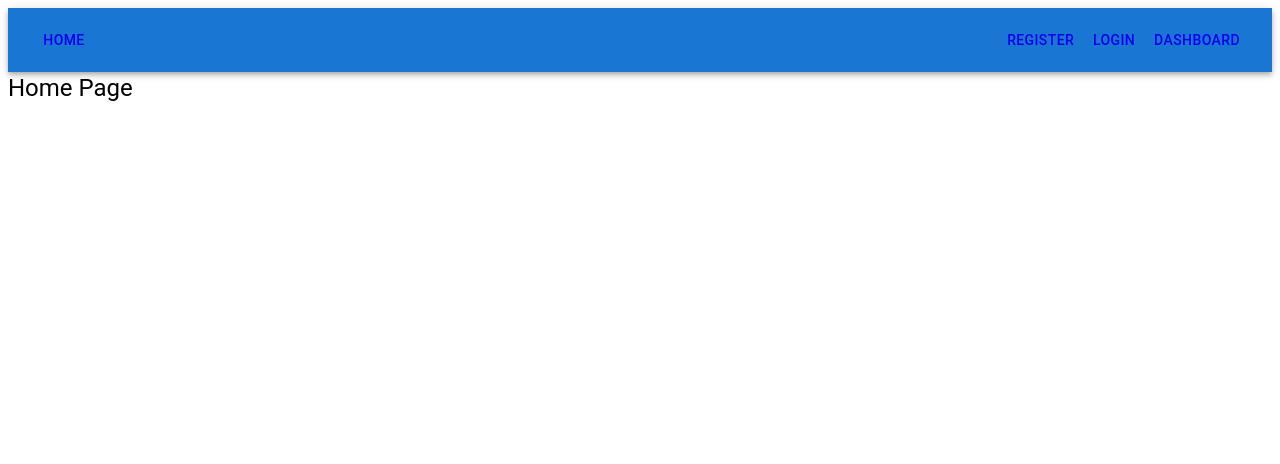
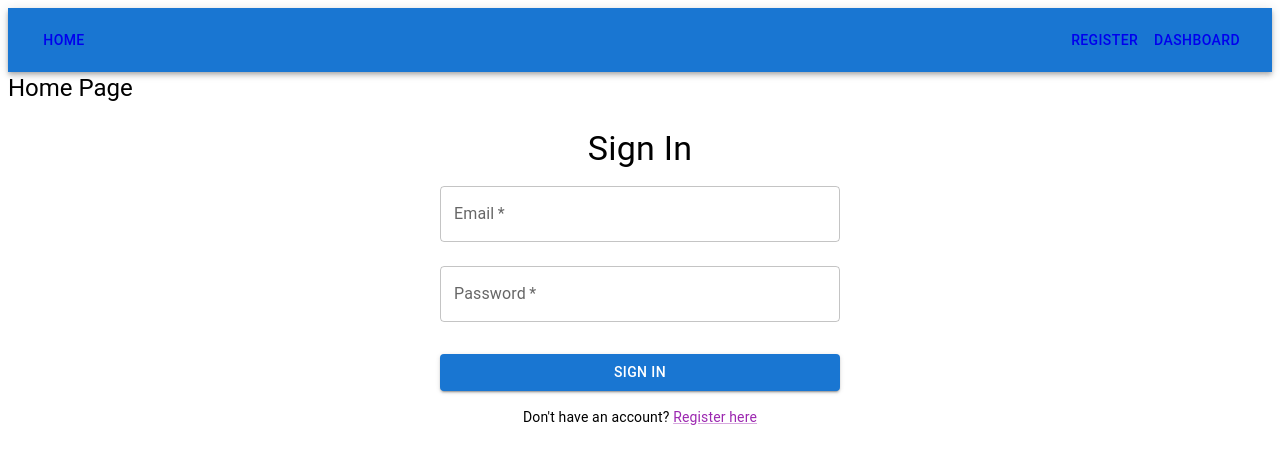
Before and after one commit to Mbareck21/clientdatabase, a Next.js app: page / in a window 1280 px wide. Shown: the top 464 px of the page. Built offline with nearby package versions, Linux system fonts and the light colour scheme; no server answers.

Commit message:
Admin authentication is functional with dashboard restrictions

```diff
--- /dev/null
+++ b/app/Providers.js
@@ -0,0 +1,7 @@
+'use client'
+import { SessionProvider } from 'next-auth/react'
+
+export const AuthProvider = ({ children }) => {
+    return <SessionProvider>            {children}        </SessionProvider>
+
+}
--- /dev/null
+++ b/app/api/auth/[...nextauth]/route.js
@@ -0,0 +1,41 @@
+// pages/api/auth/[...nextauth].js
+import connectMongoDB from "@/lib/mongodb";
+import Admin from "@/models/admin";
+import NextAuth from "next-auth"
+import CredentialsProvider from "next-auth/providers/credentials"
+import bcrypt from 'bcryptjs';
+
+export const authOptions = {
+    providers: [
+        CredentialsProvider({
+            name: "Credentials",
+            credentials: {},
+            async authorize(credentials) {
+                const { email, password, } = credentials;
+                try {
+                    await connectMongoDB();
+                    const admin = await Admin.findOne({ email });
+                    console.log('Admin: ', admin);
+                    if (!admin) return null;
+                    const passwordMatch = await bcrypt.compare(password, admin.password);
+                    if (!passwordMatch) return null;
+                    return admin
+                } catch (error) {
+                    console.log(error.message);
+                }
+            }
+        })
+    ],
+    session: {
+        strategy: "jwt",
+
+    },
+    secret: process.env.NEXTAUTH_SECRET,
+    pages: {
+        signIn: '/'
+    },
+}
+
+const handler = NextAuth(authOptions);
+
+export { handler as GET, handler as POST }
--- a/app/api/register/route.js
+++ b/app/api/register/route.js
@@ -2,6 +2,7 @@ import Admin from "@/models/admin";
 import connectMongoDB from "@/lib/mongodb";
 import bcrypt from "bcryptjs";
 import { NextResponse } from "next/server"
+
 
 export async function POST(req) {
     try {
--- a/app/layout.js
+++ b/app/layout.js
@@ -1,5 +1,6 @@
 
 import Navbar from "../components/Navbar";
+import { AuthProvider } from "./Providers";
 
 export const metadata = {
 	title: "Create Next App",
@@ -10,8 +11,10 @@ export default function RootLayout({ children }) {
 	return (
 		<html lang="en">
 			<body>
-				<Navbar />
-				{children}
+				<AuthProvider>
+					<Navbar />
+					{children}
+				</AuthProvider>
 			</body>
 		</html>
 	);
--- a/app/page.js
+++ b/app/page.js
@@ -1,20 +1,17 @@
-// 'use client';
-// import { useRouter } from 'next/navigation'
-import ClientsList from "@/components/ClientList";
-import Button from '@mui/material/Button';
-import Stack from '@mui/material/Stack';
 import Box from '@mui/material/Box';
-import Grid from '@mui/material/Grid';
 import { Typography } from '@mui/material';
-import Register from '@/components/RegisterForm';
-
-export default function Home() {
-	// const 		router = useRouter();
-
+import LoginForm from "@/components/LoginForm";
+import { getServerSession } from "next-auth";
+import { redirect } from "next/navigation";
+import { authOptions } from './api/auth/[...nextauth]/route'
+export default async function Home() {
+	const session = await getServerSession(authOptions)
+	if (session) redirect("/dashboard")
 
 	return (
 		<Box sx={{ flexGrow: 1 }}>
 			<Typography variant="h5">Home Page</Typography>
+			<LoginForm />
 
 		</Box>
 	);
--- /dev/null
+++ b/components/LoginForm.jsx
@@ -0,0 +1,98 @@
+'use client'
+import { useState } from "react";
+import { TextField, Button, Box, Typography, Alert, Link } from "@mui/material"
+import { useRouter } from "next/navigation";
+import { signIn } from "next-auth/react"
+
+
+function LoginForm() {
+    const [formData, setFormData] = useState({
+        email: "",
+        password: "",
+    });
+    const [error, setError] = useState(null);
+    const router = useRouter();
+
+
+    const handleSubmit = async (e) => {
+        e.preventDefault();
+        try {
+            const res = await signIn("credentials", {
+                email: formData.email,
+                password: formData.password,
+                redirect: false,
+            })
+            if (res.error) {
+                setError("Invalid credentials")
+                return;
+            }
+            router.push("/dashboard");
+        } catch (error) {
+            console.log('Error: ', error.message);
+        }
+    }
+
+
+    return (
+        <Box
+            sx={{
+                maxWidth: 400,
+                margin: "0 auto",
+                padding: 3,
+            }}
+        >
+            <Typography variant="h4" align="center">
+                Sign In
+            </Typography>
+            <Box component='form' onSubmit={handleSubmit}>
+
+                <TextField
+                    label="Email"
+                    name="email"
+                    type="email"
+                    value={formData.email}
+                    onChange={(e) => setFormData({ ...formData, email: e.target.value })}
+                    fullWidth
+                    margin="normal"
+                    required
+
+
+                />
+                <TextField
+                    label="Password"
+                    name="password"
+                    type="password"
+                    value={formData.password}
+                    onChange={(e) => setFormData({ ...formData, password: e.target.value })}
+                    fullWidth
+                    margin="normal"
+                    required
+
+
+                />
+                {error && <Alert severity='error'><Typography variant="body1">{error} </Typography></Alert>}
+                <Button
+                    type="submit"
+                    variant="contained"
+                    color="primary"
+                    fullWidth
+                    sx={{ mt: 3 }}
+                >
+                    Sign In
+                </Button>
+                <Box sx={{ mt: 2, display: 'flex', justifyContent: 'center' }}>
+                    <Typography variant="body2">
+                        Don't have an account?{' '}
+                        <Link href="/register" color="secondary">
+                            Register here
+                        </Link>
+                    </Typography>
+                </Box>
+
+
+            </Box>
+        </Box >
+    );
+}
+
+export default LoginForm;
--- a/components/Navbar.jsx
+++ b/components/Navbar.jsx
@@ -13,9 +13,7 @@ export default function Navbar() {
                 <Link href="/register" passHref>
                     <Button color="inherit">Register</Button>
                 </Link>
-                <Link href="/login" passHref>
-                    <Button color="inherit">Login</Button>
-                </Link>
+
                 <Link href="/dashboard" passHref>
                     <Button color="inherit">Dashboard</Button>
                 </Link>
--- a/package.json
+++ b/package.json
@@ -20,6 +20,7 @@
     "@mui/x-date-pickers": "^6.16.0",
     "bcryptjs": "^2.4.3",
     "dayjs": "^1.11.10",
+    "jsonwebtoken": "^9.0.2",
     "mongodb": "^6.1.0",
     "mongoose": "^7.5.3",
     "next": "latest",
```
Also changed, not shown: app/login/page.jsx (deleted, +0 -9 lines), app/register/page.js (+7 -1 lines), components/AdminInfo.jsx (+9 -4 lines), middleware.js (added, +7 -0 lines), 1 other file (tests, documents, lock files or other folders).
